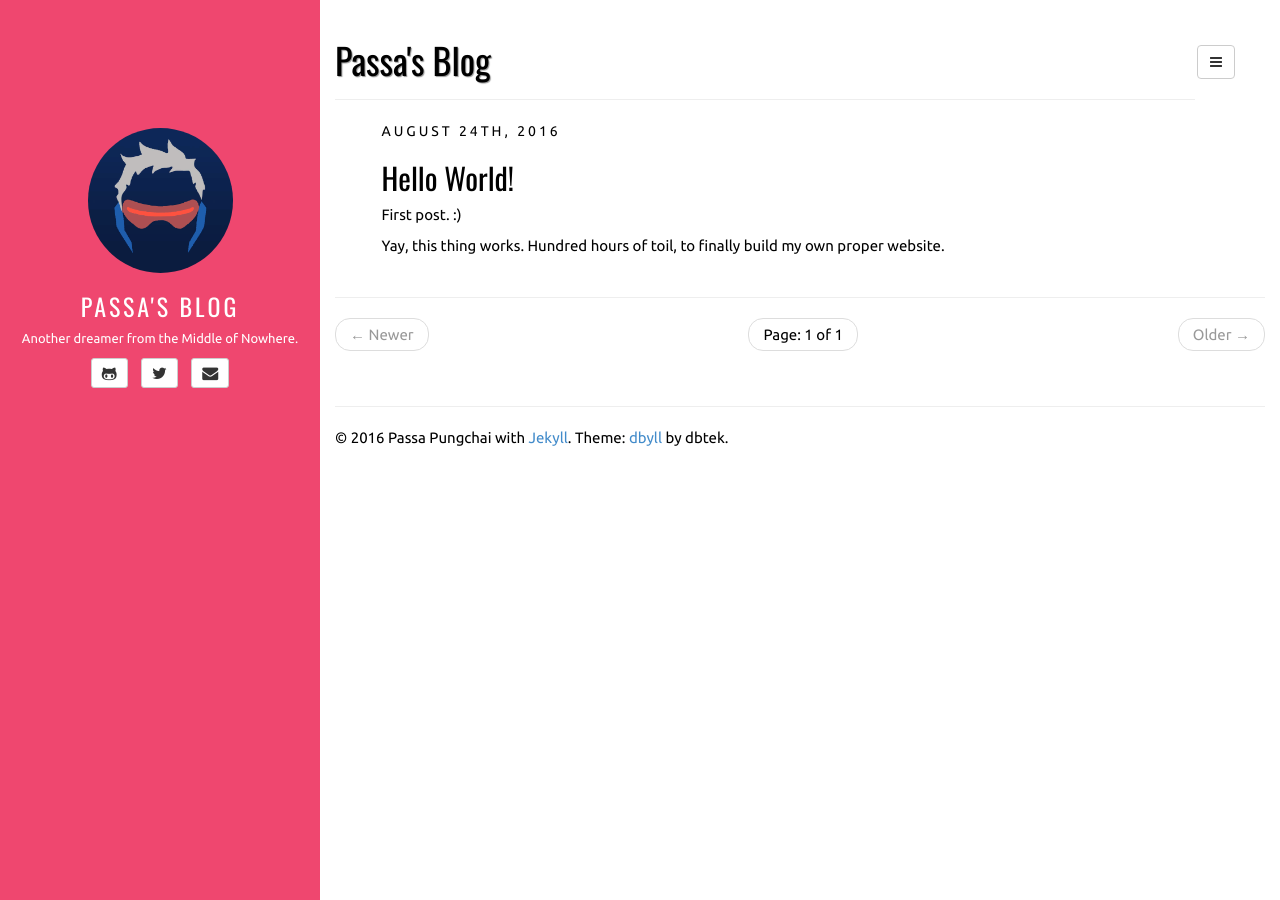
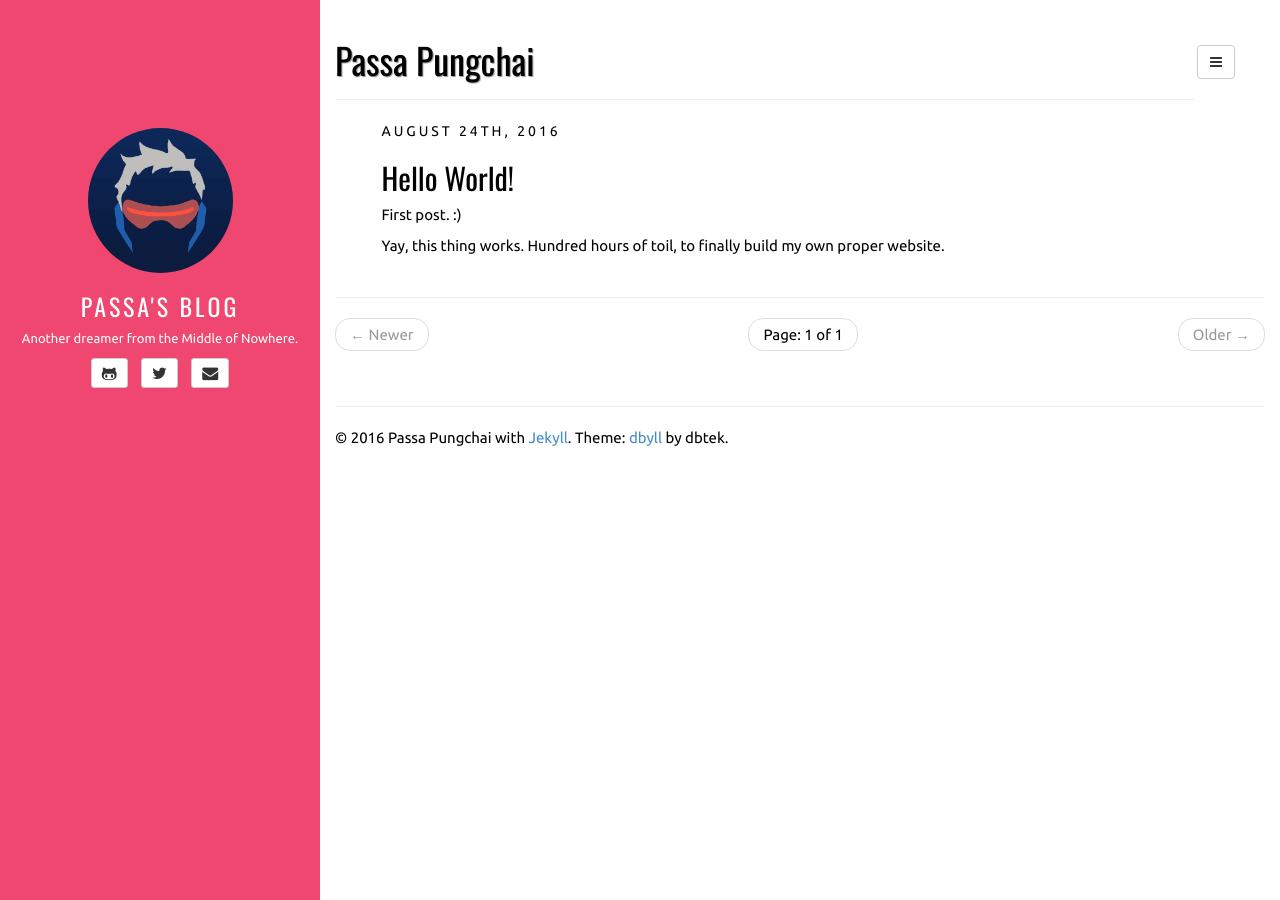
Before and after one commit to PassaEP/PassaEP.github.io, a Jekyll site: the page built from index.html, in a window 1280 px wide. Built offline with Jekyll 4.4.1, drawn with Linux system fonts in a browser that asks for light colours; the list of posts is cut into pages by our own code.

Commit message:
Update _config.yml

```diff
--- a/_config.yml
+++ b/_config.yml
@@ -14,7 +14,7 @@ defaults:
     scope:
       path: "" # empty string for all files
     values:
-      title: Passa's Blog
+      title: Passa Pungchai
 
 description: Stylish Jekyll Theme
 author:
```
